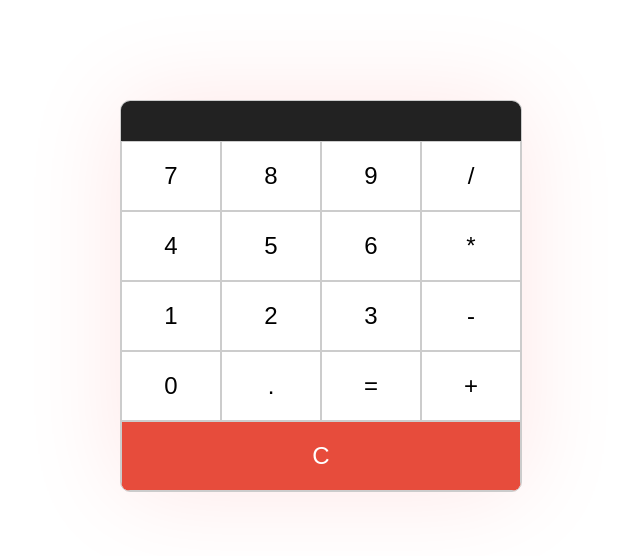
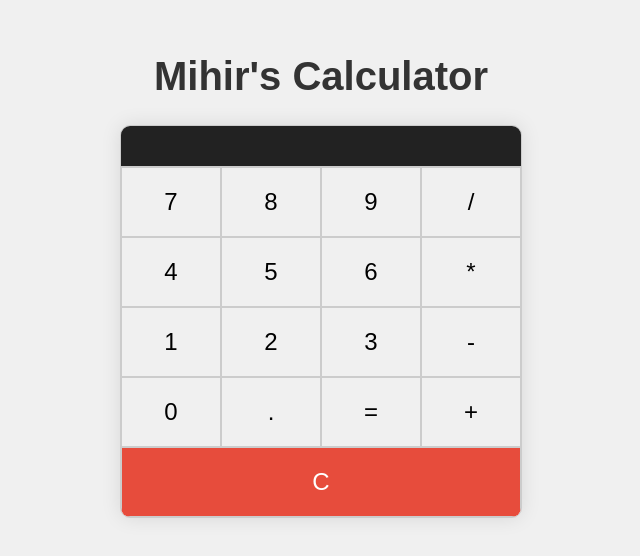
Before and after one commit to Mihir1107/Calculator, a plain HTML site: page index.html in a window 1280 px wide. Shown: the part 104-660 px from the top of the page, without its empty margins (319-959 px from the left). Drawn offline with Linux system fonts and the light colour scheme.

Commit message:
Added Hover effect on title

```diff
--- a/index.html
+++ b/index.html
@@ -3,10 +3,18 @@
   <head>
     <meta charset="UTF-8" />
     <meta name="viewport" content="width=device-width, initial-scale=1.0" />
-    <title>Calculator</title>
+    <title>Mihir's Calculator</title>
     <link rel="stylesheet" href="style.css" />
   </head>
   <body>
+    <div class="container">
+      <h1
+        class="heading"
+        onmouseover="changeText(this, true)"
+        onmouseout="changeText(this, false)"
+      >
+        Mihir's Calculator
+      </h1>
       <div class="calculator">
         <div class="display" id="display"></div>
         <div class="buttons">
@@ -14,19 +22,24 @@
           <button class="btn" onclick="appendNumber('8')">8</button>
           <button class="btn" onclick="appendNumber('9')">9</button>
           <button class="btn" onclick="setOperation('/')">/</button>
+
           <button class="btn" onclick="appendNumber('4')">4</button>
           <button class="btn" onclick="appendNumber('5')">5</button>
           <button class="btn" onclick="appendNumber('6')">6</button>
           <button class="btn" onclick="setOperation('*')">*</button>
+
           <button class="btn" onclick="appendNumber('1')">1</button>
           <button class="btn" onclick="appendNumber('2')">2</button>
           <button class="btn" onclick="appendNumber('3')">3</button>
           <button class="btn" onclick="setOperation('-')">-</button>
+
           <button class="btn" onclick="appendNumber('0')">0</button>
           <button class="btn" onclick="appendNumber('.')">.</button>
           <button class="btn" onclick="calculate()">=</button>
           <button class="btn" onclick="setOperation('+')">+</button>
+
           <button class="btn clear" onclick="clearDisplay()">C</button>
+        </div>
       </div>
     </div>
     <script src="script.js"></script>
--- a/script.js
+++ b/script.js
@@ -90,3 +90,10 @@ window.handleKeyboardInput = handleKeyboardInput;
 
 // Add event listener for keydown
 document.addEventListener("keydown", handleKeyboardInput);
+function changeText(element, isHovered) {
+  if (isHovered) {
+    element.innerText = "Thala for a reason";
+  } else {
+    element.innerText = "Mihir's Calculator";
+  }
+}
--- a/style.css
+++ b/style.css
@@ -3,9 +3,25 @@ body {
   justify-content: center;
   align-items: center;
   height: 100vh;
-  background-color: #ffffff;
+  background-color: #f0f0f0;
   margin: 0;
   font-family: Arial, sans-serif;
+}
+
+.container {
+  text-align: center;
+  margin-bottom: 20px;
+}
+
+.heading {
+  color: #333;
+  font-size: 2.5em;
+  margin-top: 0;
+  transition: color 0.3s ease;
+}
+
+.heading:hover {
+  color: #ff5454;
 }
 
 .calculator {
@@ -13,7 +29,8 @@ body {
   border: 1px solid #ccc;
   border-radius: 10px;
   overflow: hidden;
-  box-shadow: 0 0 100px rgba(255, 0, 0, 0.1);
+  box-shadow: 0 0 20px rgba(0, 0, 0, 0.1);
+  background-color: #fff;
 }
 
 .display {
@@ -22,6 +39,7 @@ body {
   text-align: right;
   padding: 20px;
   font-size: 2em;
+  border-bottom: 1px solid #ccc;
 }
 
 .buttons {
@@ -33,14 +51,14 @@ body {
   padding: 20px;
   font-size: 1.5em;
   border: 1px solid #ccc;
-  background-color: #fff;
+  background-color: #f0f0f0;
   cursor: pointer;
-  transition: background-color 0.3s ease;
+  transition: background-color 0.3s ease, color 0.3s ease;
 }
 
 .btn:hover {
   background-color: #ff5454;
-  color: #ffffff;
+  color: #fff;
 }
 
 .clear {
```
Lines whose indentation alone changed are shown as unchanged.
